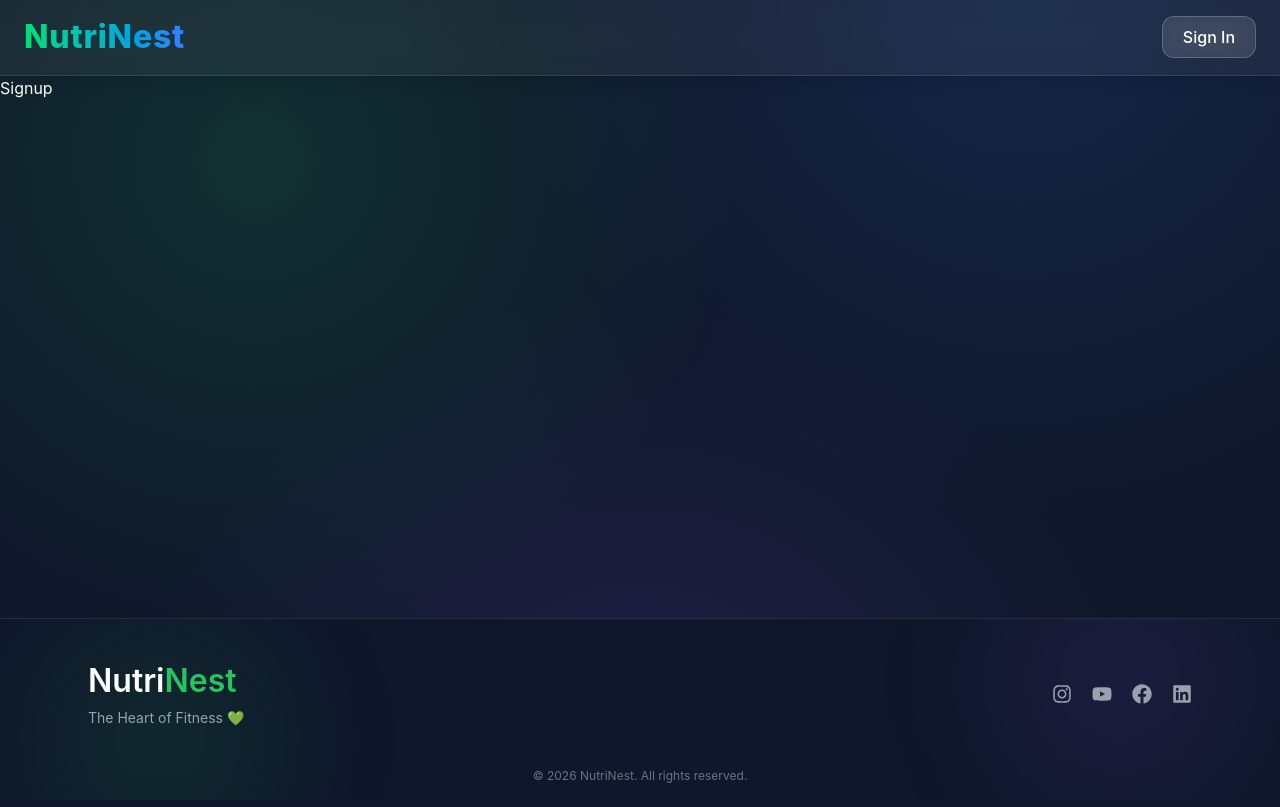
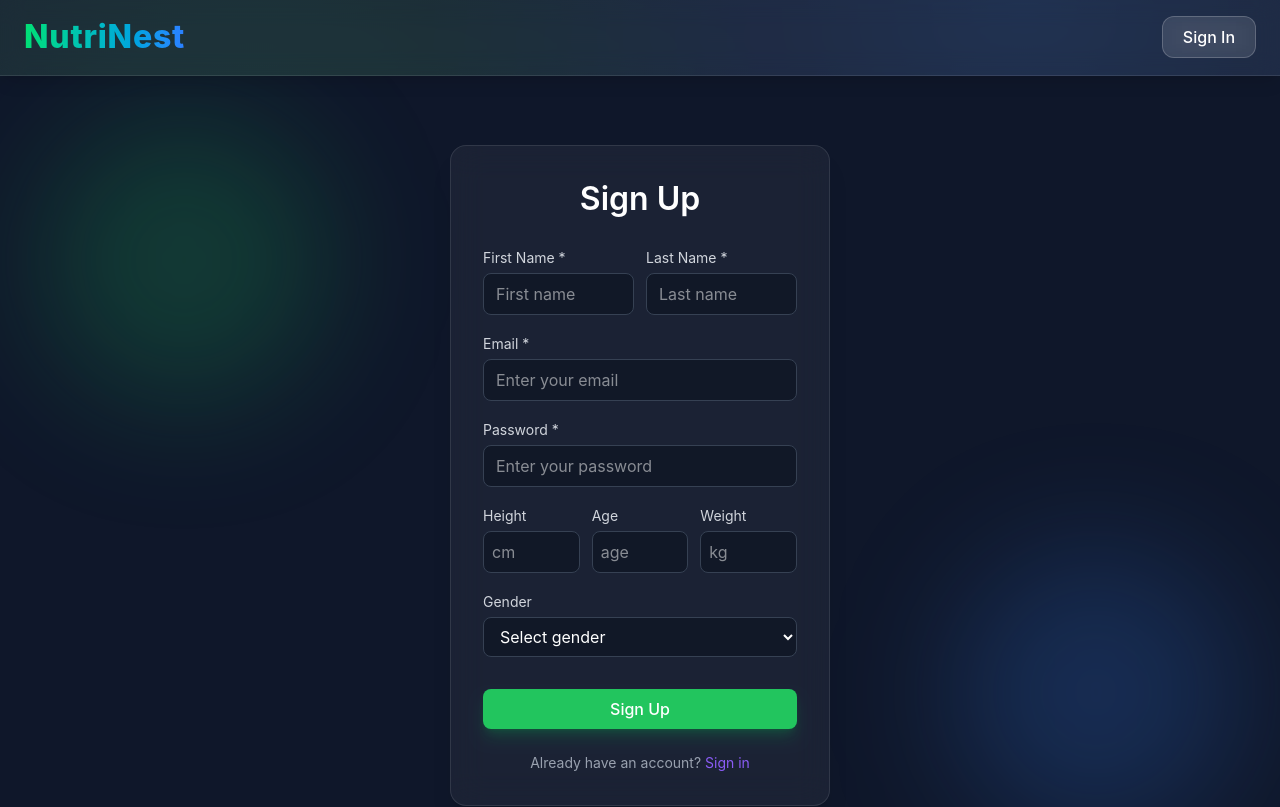
Before and after one commit to SuyashChavanOfficial/NutriNest, a React (Vite) app in the folder Frontend/: page /signup in a window 1280 px wide. Shown: the top 807 px of the page. Built offline with nearby package versions, Linux system fonts and the light colour scheme.

Commit message:
feat: complete signup functionality

```diff
--- a/Frontend/src/pages/Signup.jsx
+++ b/Frontend/src/pages/Signup.jsx
@@ -1,7 +1,201 @@
-import React from 'react'
+import { useState } from "react";
+import { Link, useNavigate } from "react-router-dom";
+import api from "../api/api";
 
 export const Signup = () => {
+  const [formData, setFormData] = useState({
+    first_name: "",
+    last_name: "",
+    email: "",
+    password: "",
+    height: "",
+    age: "",
+    weight: "",
+    gender: "",
+  });
+
+  const [loading, setLoading] = useState(false);
+  const [error, setError] = useState("");
+
+  const navigate = useNavigate();
+
+  const handleChange = (e) => {
+    setFormData({
+      ...formData,
+      [e.target.name]: e.target.value,
+    });
+  };
+
+  const handleSubmit = async (e) => {
+    e.preventDefault();
+    setError("");
+    setLoading(true);
+
+    try {
+      const response = await api.post("/signup", formData);
+
+      const { token, user } = response.data;
+
+      if (token) {
+        sessionStorage.setItem("token", token);
+      }
+
+      if (user) {
+        sessionStorage.setItem("user", JSON.stringify(user));
+      }
+
+      navigate("/");
+    } catch (err) {
+      console.error(err);
+
+      if (err.response?.data?.errors) {
+        setError(err.response.data.errors[0]);
+      } else if (err.response?.data?.message) {
+        setError(err.response.data.message);
+      } else {
+        setError("Something went wrong");
+      }
+    } finally {
+      setLoading(false);
+    }
+  };
+
   return (
-    <div>Signup</div>
-  )
-}
+    <div className="min-h-screen flex items-center justify-center bg-[#0F172A] relative overflow-hidden">
+      <div className="absolute w-72 h-72 bg-[#22C55E]/20 blur-3xl rounded-full top-10 left-10"></div>
+      <div className="absolute w-72 h-72 bg-[#3B82F6]/20 blur-3xl rounded-full bottom-10 right-10"></div>
+
+      <div className="backdrop-blur-lg bg-white/5 border border-white/10 rounded-2xl shadow-xl p-8 w-[380px] z-10">
+        <h1 className="text-2xl font-semibold text-white text-center mb-6">
+          Sign Up
+        </h1>
+
+        <form className="flex flex-col gap-4" onSubmit={handleSubmit}>
+          {error && <p className="text-red-500 text-sm text-center">{error}</p>}
+
+          <div className="grid grid-cols-2 gap-3">
+            <div>
+              <label className="text-sm text-gray-300">First Name *</label>
+              <input
+                type="text"
+                name="first_name"
+                placeholder="First name"
+                value={formData.first_name}
+                onChange={handleChange}
+                required
+                className="w-full mt-1 px-3 py-2 rounded-lg bg-[#111827] border border-gray-700 text-white"
+              />
+            </div>
+
+            <div>
+              <label className="text-sm text-gray-300">Last Name *</label>
+              <input
+                type="text"
+                name="last_name"
+                placeholder="Last name"
+                value={formData.last_name}
+                onChange={handleChange}
+                required
+                className="w-full mt-1 px-3 py-2 rounded-lg bg-[#111827] border border-gray-700 text-white"
+              />
+            </div>
+          </div>
+
+          <div>
+            <label className="text-sm text-gray-300">Email *</label>
+            <input
+              type="email"
+              name="email"
+              placeholder="Enter your email"
+              value={formData.email}
+              onChange={handleChange}
+              required
+              className="w-full mt-1 px-3 py-2 rounded-lg bg-[#111827] border border-gray-700 text-white focus:outline-none focus:ring-2 focus:ring-[#22C55E]"
+            />
+          </div>
+
+          <div>
+            <label className="text-sm text-gray-300">Password *</label>
+            <input
+              type="password"
+              name="password"
+              placeholder="Enter your password"
+              value={formData.password}
+              onChange={handleChange}
+              required
+              className="w-full mt-1 px-3 py-2 rounded-lg bg-[#111827] border border-gray-700 text-white focus:outline-none focus:ring-2 focus:ring-[#3B82F6]"
+            />
+          </div>
+
+          <div className="grid grid-cols-3 gap-3">
+            <div>
+              <label className="text-sm text-gray-300">Height</label>
+              <input
+                type="number"
+                name="height"
+                placeholder="cm"
+                value={formData.height}
+                onChange={handleChange}
+                className="w-full mt-1 px-2 py-2 rounded-lg bg-[#111827] border border-gray-700 text-white"
+              />
+            </div>
+
+            <div>
+              <label className="text-sm text-gray-300">Age</label>
+              <input
+                type="number"
+                name="age"
+                placeholder="age"
+                value={formData.age}
+                onChange={handleChange}
+                className="w-full mt-1 px-2 py-2 rounded-lg bg-[#111827] border border-gray-700 text-white"
+              />
+            </div>
+
+            <div>
+              <label className="text-sm text-gray-300">Weight</label>
+              <input
+                type="number"
+                name="weight"
+                placeholder="kg"
+                value={formData.weight}
+                onChange={handleChange}
+                className="w-full mt-1 px-2 py-2 rounded-lg bg-[#111827] border border-gray-700 text-white"
+              />
+            </div>
+          </div>
+
+          <div>
+            <label className="text-sm text-gray-300">Gender</label>
+            <select
+              name="gender"
+              value={formData.gender}
+              onChange={handleChange}
+              className="w-full mt-1 px-3 py-2 rounded-lg bg-[#111827] border border-gray-700 text-white"
+            >
+              <option value="">Select gender</option>
+              <option value="male">Male</option>
+              <option value="female">Female</option>
+              <option value="other">Other</option>
+            </select>
+          </div>
+
+          <button
+            type="submit"
+            disabled={loading}
+            className="mt-4 py-2 rounded-lg bg-[#22C55E] hover:bg-[#16A34A] text-white font-medium transition-all duration-300 shadow-lg shadow-green-500/20"
+          >
+            {loading ? "Creating account..." : "Sign Up"}
+          </button>
+        </form>
+
+        <p className="text-sm text-gray-400 text-center mt-6">
+          Already have an account?{" "}
+          <Link to="/signin" className="text-[#8B5CF6] hover:underline">
+            Sign in
+          </Link>
+        </p>
+      </div>
+    </div>
+  );
+};
```
